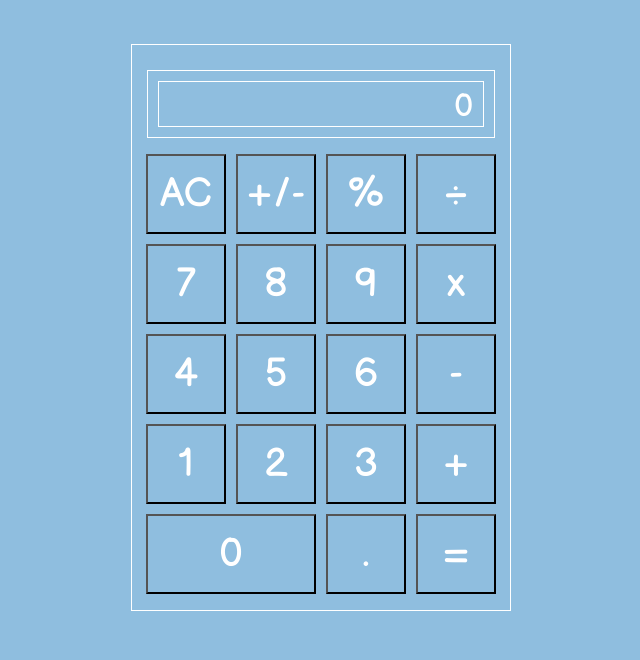
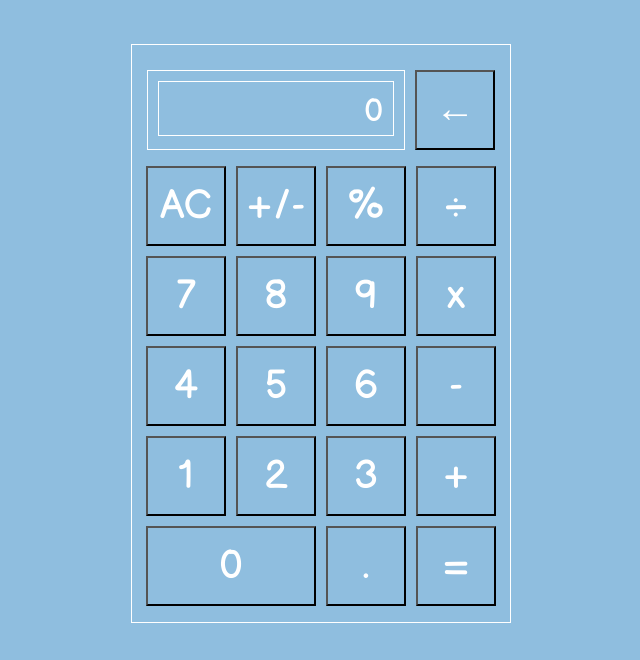
Before and after one commit to wonswe/Calculator, a plain HTML site: page index.html in a window 1280 px wide. Shown: the part 140-800 px from the top of the page, without its empty margins (319-959 px from the left). Drawn offline with Linux system fonts and the light colour scheme.

Commit message:
style: add backspace-button & basic styling

```diff
--- a/index.html
+++ b/index.html
@@ -19,8 +19,15 @@
 
     <div class="inner-container">
 
-      <div class="display-container">
-        <p class="display">0</p>
+      <div class="top-section">
+        <div class="display-container">
+          <p class="display">0</p>
+        </div>
+
+        <div class="backspace-container">
+          <button id="backspace-button">&#8592;</button>
+        </div>
+
       </div>
 
       <div class="calculator-grid-container">
--- a/style.css
+++ b/style.css
@@ -47,21 +47,28 @@ button {
   margin-bottom: 1em;
 }
 
+/* Top Section */
+.top-section {
+  display: flex;
+  margin: 0 15px;
+}
+
 /* Calculator Display */
 .display-container {
   border: solid 1px white;
-  margin: 0 15px;
+  margin: auto 10px auto 0;
   padding: 10px;
-  min-height: 61px;
+  max-width: 259px;
+  height: 80px;
+  flex-grow: 1;
 }
 
 .display {
   border: solid 1px white;
   color: #fff;
-  margin: 0;
-  padding: 5px 10px;
-  min-height: 46px;
-  max-height: 46px;
+  margin: auto 0;
+  padding: 10px;
+  height: 55px;
   font-size: 2rem;
   text-align: right;
   white-space: nowrap;
@@ -187,3 +194,8 @@ button {
 button:hover {
   cursor: pointer;
 }
+
+#backspace-button {
+  width: 80px;
+  height: 80px;
+}
```
